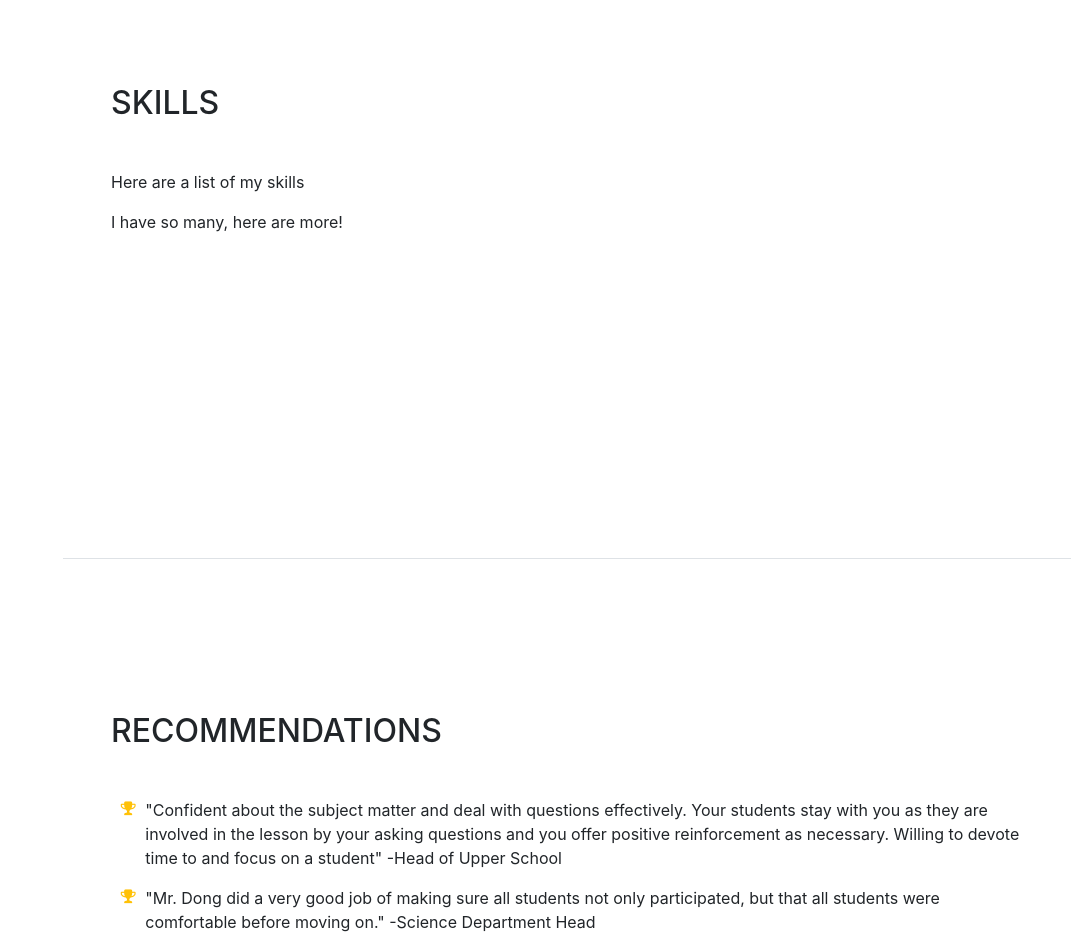
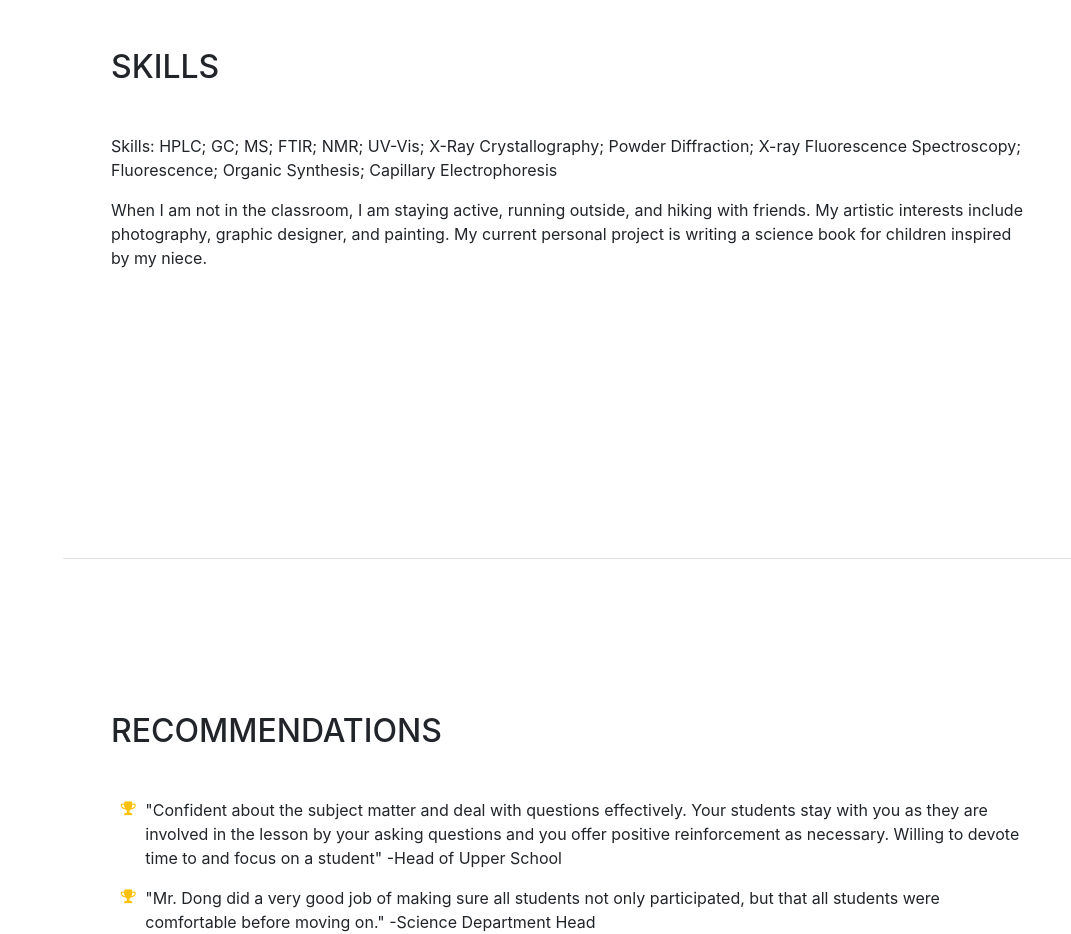
Before and after one commit to dongkevin/fastcat, a website with bundled scripts: page index.html in a window 1280 px wide. Shown: the part 4240-5174 px from the top of the page, without its empty margins (209-1280 px from the left). Built offline with nearby package versions, Linux system fonts and the light colour scheme; a web font is replaced by a local one.

Commit message:
Update index.html

```diff
--- a/index.html
+++ b/index.html
@@ -210,8 +210,8 @@
       <section class="resume-section p-3 p-lg-5 d-flex flex-column" id="Skills">
         <div class="my-auto">
           <h2 class="mb-5">Skills</h2>
-          <p>Here are a list of my skills</p>
-          <p class="mb-0">I have so many, here are more!</p>
+          <p>Skills: HPLC; GC; MS; FTIR; NMR; UV-Vis; X-Ray Crystallography; Powder Diffraction; X-ray Fluorescence Spectroscopy; Fluorescence; Organic Synthesis; Capillary Electrophoresis</p>
+          <p class="mb-0">When I am not in the classroom, I am staying active, running outside, and hiking with friends. My artistic interests include photography, graphic designer, and painting. My current personal project is writing a science book for children inspired by my niece.</p>
         </div>
       </section>
 
```
